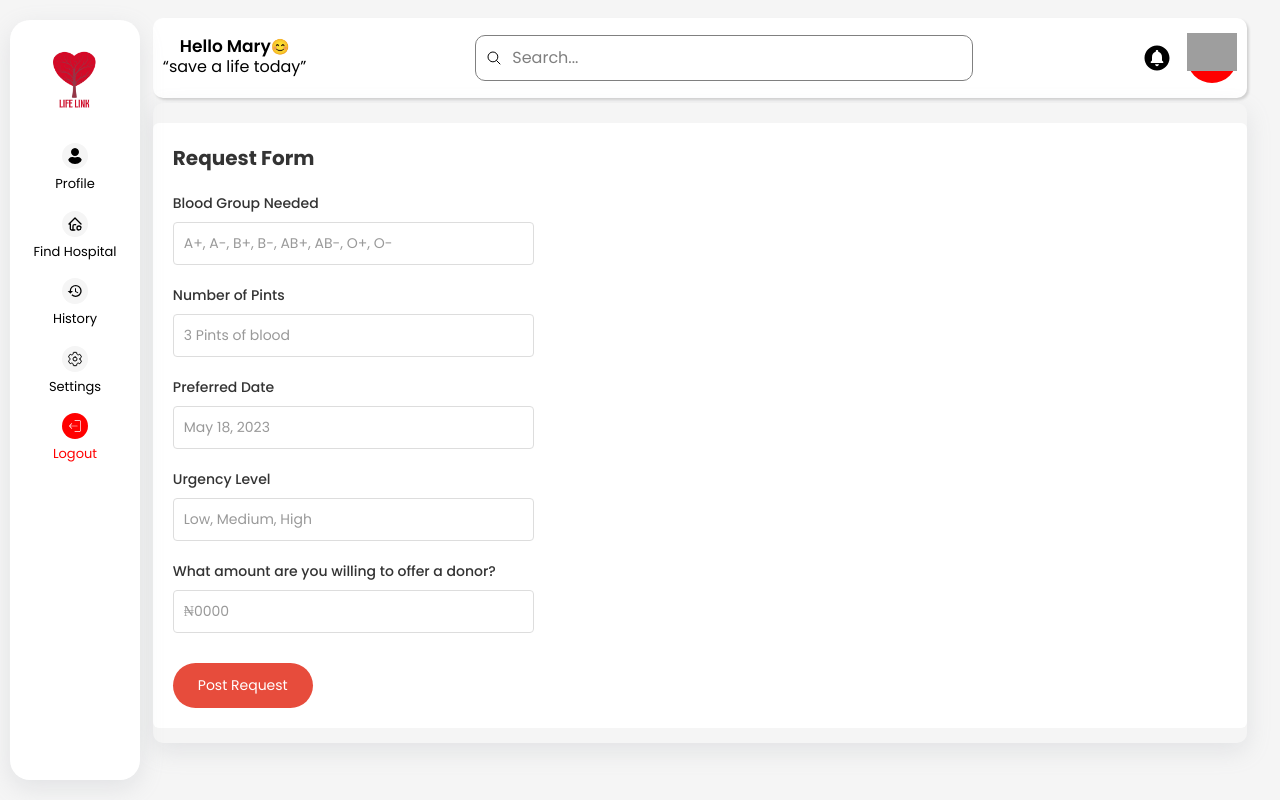
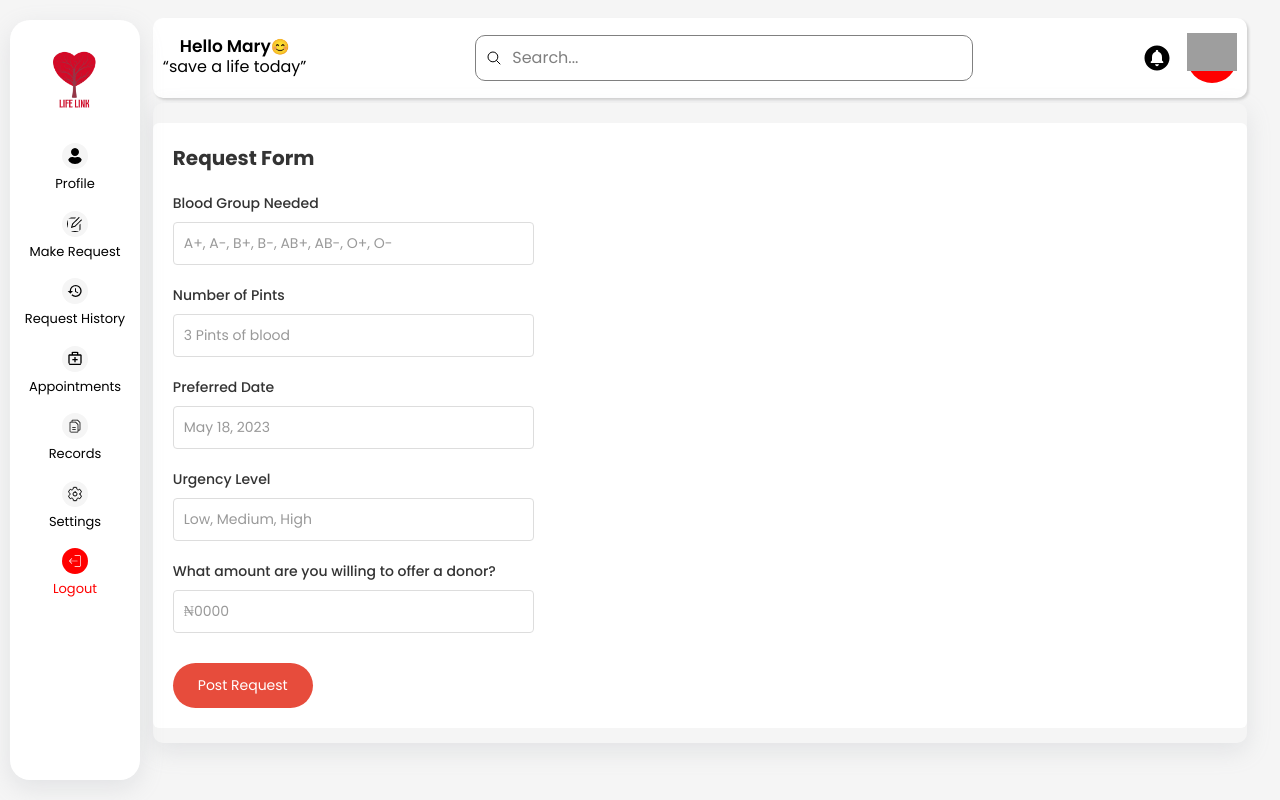
Before and after one commit to Dev-WilliamsEsther/Lifelink, a React (Vite) app: page /dashboard/request in a window 1280 px wide. Built offline with nearby package versions, Linux system fonts and the light colour scheme; grey boxes are pictures that could not be loaded.

Commit message:
view hospital details from notification side, linked

```diff
--- a/src/components/dashboardHeader/DashBoardHeader.jsx
+++ b/src/components/dashboardHeader/DashBoardHeader.jsx
@@ -4,6 +4,7 @@ import { MdCircleNotifications } from "react-icons/md";
 import { IoSearchOutline } from "react-icons/io5";
 import { Drawer } from 'antd';
 import { GoUnread } from "react-icons/go";
+import { useNavigate } from 'react-router';
 
 const DashBoardHeader = () => {
   const [notificationSideBar, setNotificationSideBar] = useState(false);
@@ -17,6 +18,8 @@ const DashBoardHeader = () => {
     { title: 'Kings Hospital', message: 'We need an A+ blood type' },
     { title: 'Hope Clinic', message: 'Urgent O- donors needed' },
   ];
+
+  const nav = useNavigate()
 
   return (
     <div className='dashboardHeaderWrapper'>
@@ -57,7 +60,7 @@ const DashBoardHeader = () => {
               {openedMessageIndex === index && (
                 <>
                   <span>{notification.message}</span>
-                  <button>View Hospital</button>
+                  <button onClick={()=> {nav('/dashboard/hospitaldetails'); setNotificationSideBar(false)}}>View Hospital</button>
                 </>
               )}
             </div>
--- a/src/components/dashboardSideBar/DashboardSideBar.jsx
+++ b/src/components/dashboardSideBar/DashboardSideBar.jsx
@@ -17,7 +17,7 @@ const DashboardSideBar = () => {
 
   const [activeBAr, setActiveBar] = useState(0)
 
-  const donorsSideBar = true;
+  const donorsSideBar = false;
 
 
   return (
```
